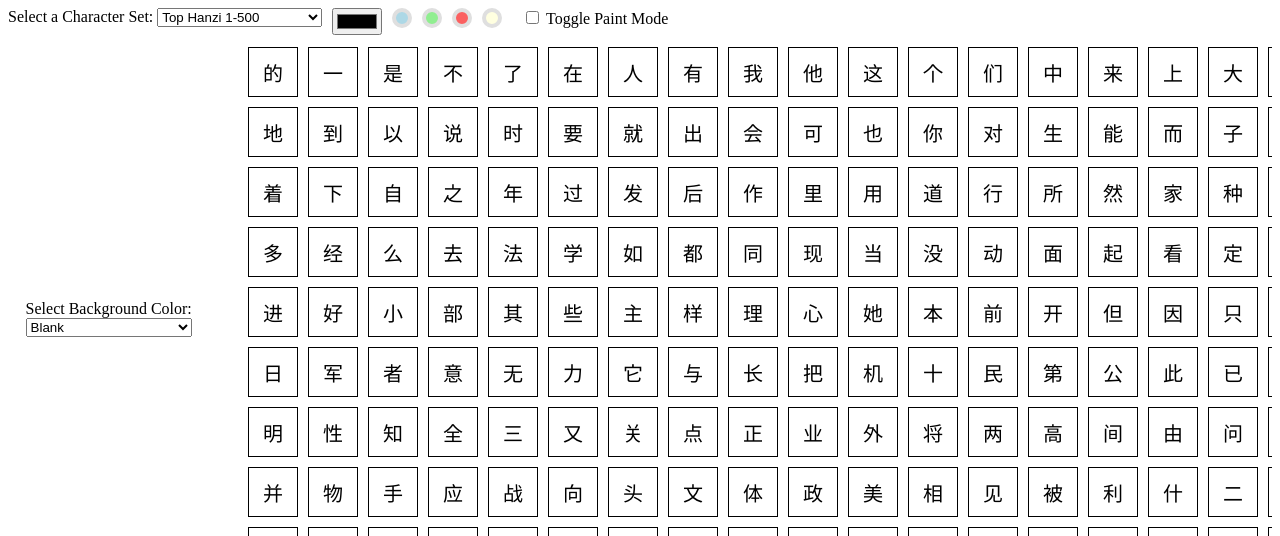
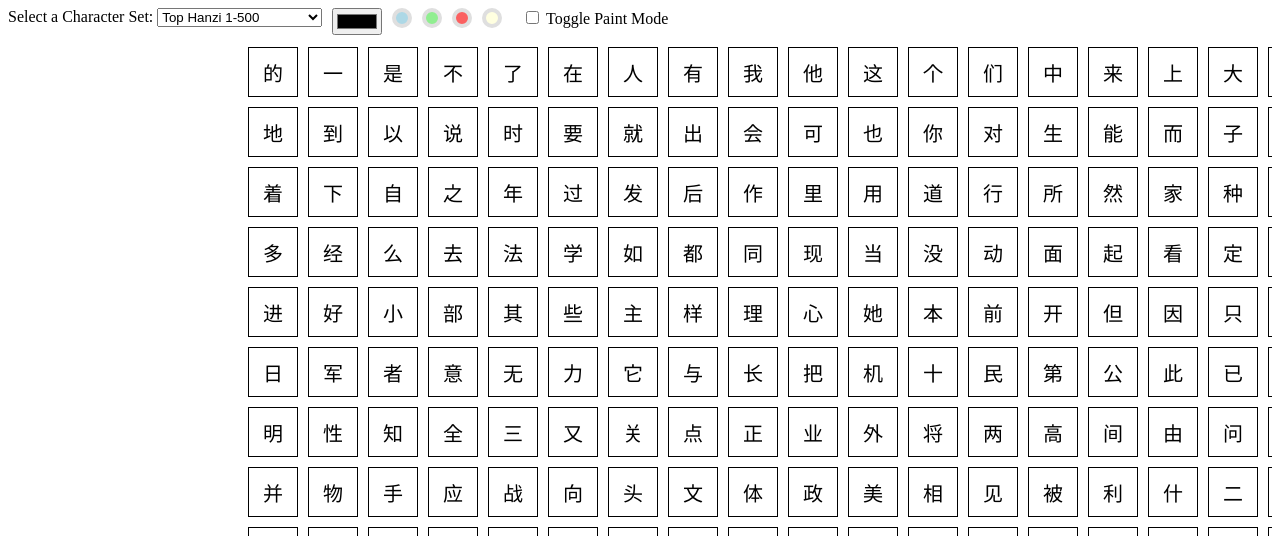
Before and after one commit to turukano26/Hanzi-Grid, a Flask app: page / in a window 1280 px wide. Shown: the top 536 px of the page. Run offline with Flask 3, Linux system fonts and the light colour scheme.

Commit message:
removed traces of old color selector

```diff
--- a/static/styles.css
+++ b/static/styles.css
@@ -14,14 +14,6 @@
     text-align: center;
 }
 
-.color-menu {
-    display: flex;
-    flex-direction: column;
-    margin-right: 20px;
-    position: absolute;
-    left: 2%;
-    top: 300px;
-}
 
 .info-box {
     display: flex;
--- a/templates/index.html
+++ b/templates/index.html
@@ -26,16 +26,6 @@
     </div>
     <div class="container">
         <div class="large-box" id="largeBox"></div>
-        <div class="color-menu" id="colorMenu">
-            <label for="colorSelector">Select Background Color:</label>
-            <select id="colorSelector">
-                <option value="white">Blank</option>
-                <option value="lightyellow">Cue Card Made</option>
-                <option value="lightblue">Light Blue</option>
-                <option value="lightgreen">Light Green</option>
-                <!-- Add more color options as needed -->
-            </select>
-        </div>
         <div class="info-box" id="infoBox"></div>
         <div class="grid-column">
             <div class="grid" id="characterGrid"></div>
```
